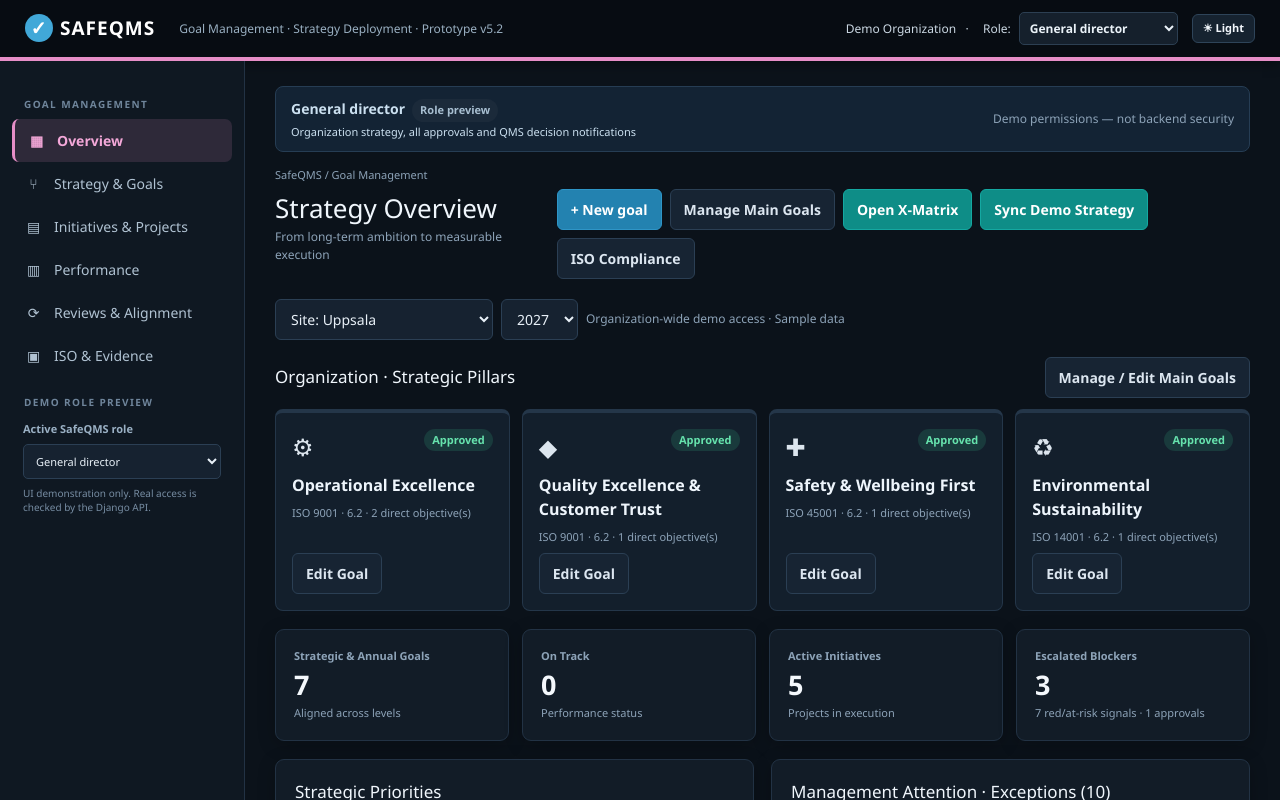
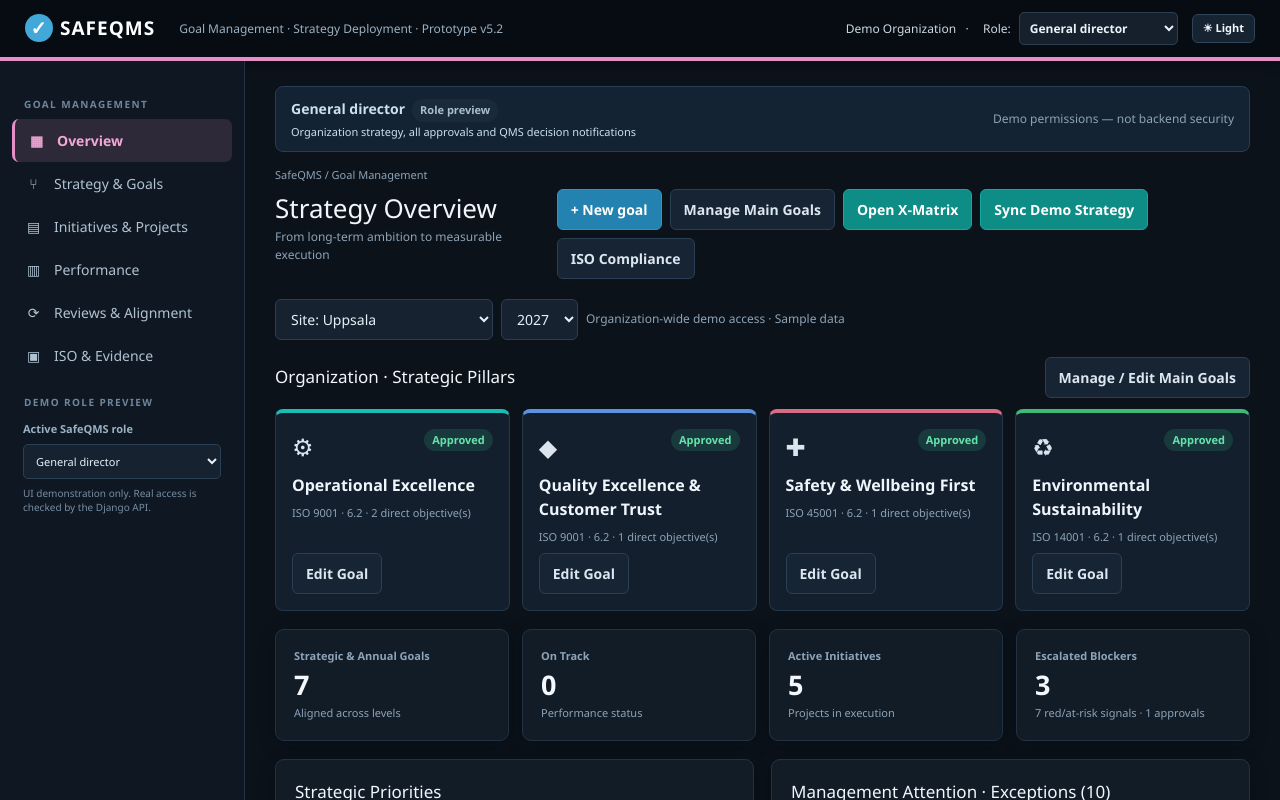
Before and after one commit to qallakiibrahim/GoalManagement, a React (Vite) app: page / in a window 1280 px wide. Shown: the top 800 px of the page. Built offline with nearby package versions, Linux system fonts and the light colour scheme.

Commit message:
style: enhance pillar visual hierarchy in dark mode
Apply distinct top-border coloring to pillars to improve readability and visual categorization for OHS, Environment, and Quality sections.

```diff
--- a/src/index.css
+++ b/src/index.css
@@ -996,7 +996,10 @@ tr.click:hover { background: #f7fbfd; cursor: pointer; }
 :root[data-theme="dark"] .tab.active{color:var(--teal);border-bottom-color:var(--teal)}
 
 :root[data-theme="dark"] .progress,:root[data-theme="dark"] .bar{background:#1d2c3c}
-:root[data-theme="dark"] .pillar{background:#131f2c;border-color:#243649}
+:root[data-theme="dark"] .pillar{background:#131f2c;border-left-color:#243649;border-right-color:#243649;border-bottom-color:#243649;border-top:4px solid var(--teal)}
+:root[data-theme="dark"] .pillar.ohs{border-top-color:#d96b84}
+:root[data-theme="dark"] .pillar.environment{border-top-color:#3fb978}
+:root[data-theme="dark"] .pillar.quality{border-top-color:#5b93e0}
 :root[data-theme="dark"] .pillar .title{color:#eef5fc}
 
 :root[data-theme="dark"] .node{background:#14202d;border-color:#283b4e;border-left-color:var(--teal)}
```
